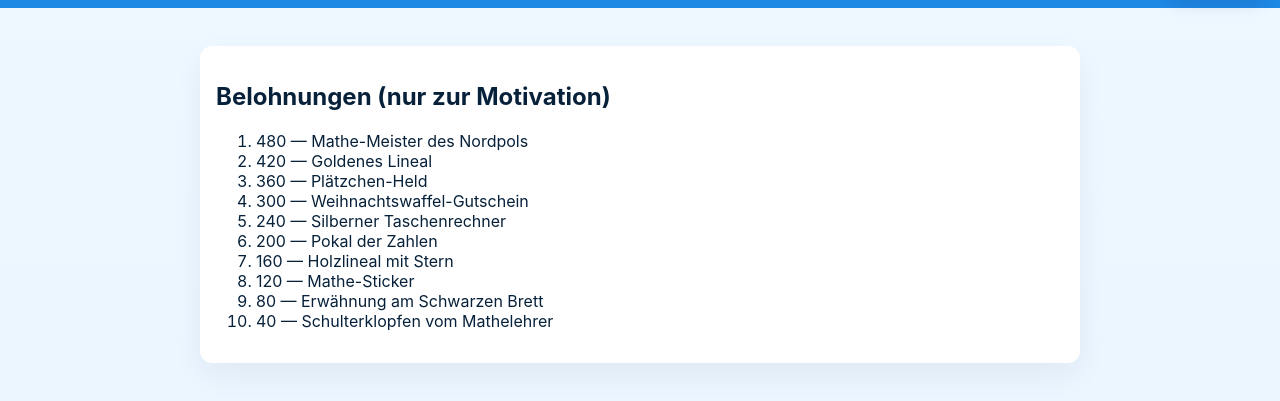
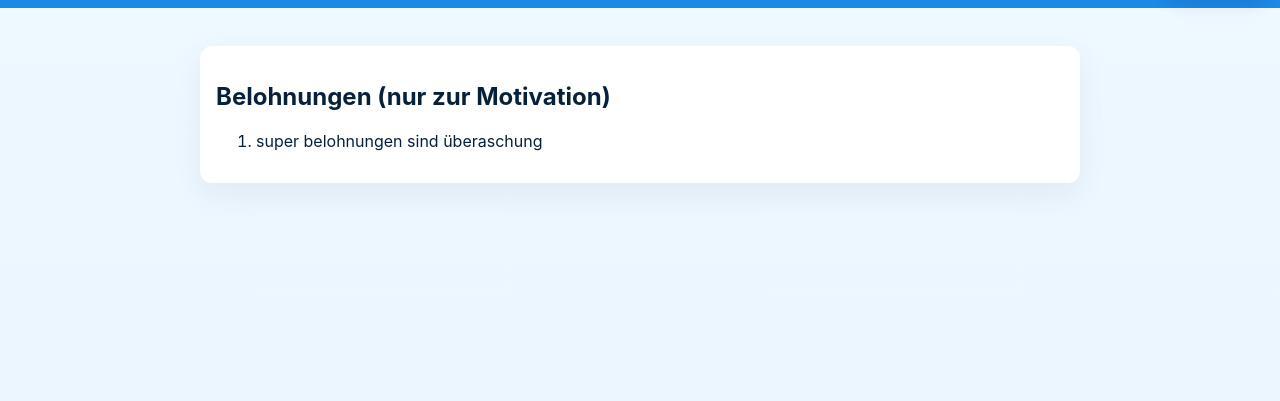
Before and after one commit to xymas1/xymas1.github.io, a plain HTML site: page index.html in a window 1280 px wide. Both pictures are taken after a click on the button "Belohnungen". Shown: the part 47-448 px from the top of the page. Drawn offline with Linux system fonts and the light colour scheme.

Commit message:
Update index.html

```diff
--- a/index.html
+++ b/index.html
@@ -28,16 +28,7 @@
   <section id="rewards" class="hidden">
     <h2>Belohnungen (nur zur Motivation)</h2>
     <ol>
-      <li>480 — Mathe-Meister des Nordpols</li>
-      <li>420 — Goldenes Lineal</li>
-      <li>360 — Plätzchen-Held</li>
-      <li>300 — Weihnachtswaffel-Gutschein</li>
-      <li>240 — Silberner Taschenrechner</li>
-      <li>200 — Pokal der Zahlen</li>
-      <li>160 — Holzlineal mit Stern</li>
-      <li>120 — Mathe-Sticker</li>
-      <li>80  — Erwähnung am Schwarzen Brett</li>
-      <li>40  — Schulterklopfen vom Mathelehrer</li>
+      <li>super belohnungen sind überaschung</li>
     </ol>
   </section>
 </main>
```
